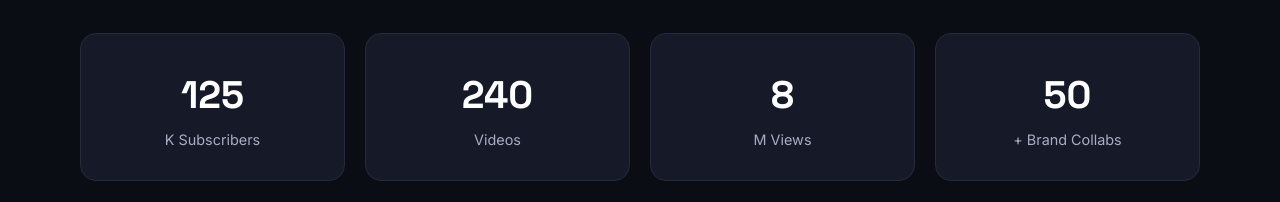
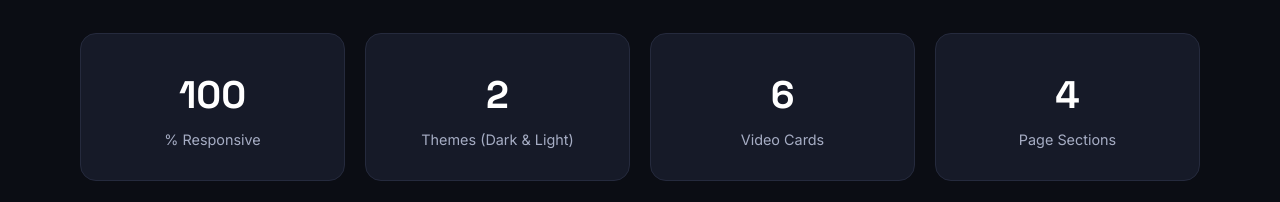
Before and after one commit to vinodsable/creator-portfolio-website, a plain HTML site: page index.html in a window 1280 px wide. Shown: the part 589-791 px from the top of the page. Drawn offline with Linux system fonts and the light colour scheme.

Commit message:
Update demo stats and text

```diff
--- a/index.html
+++ b/index.html
@@ -53,10 +53,10 @@
 <!-- STATS -->
 <section class="stats">
   <div class="container stats-grid">
-    <div class="stat reveal"><strong data-count="125">0</strong><span>K Subscribers</span></div>
-    <div class="stat reveal"><strong data-count="240">0</strong><span>Videos</span></div>
-    <div class="stat reveal"><strong data-count="8">0</strong><span>M Views</span></div>
-    <div class="stat reveal"><strong data-count="50">0</strong><span>+ Brand Collabs</span></div>
+      <div class="stat reveal"><strong data-count="100">0</strong><span>% Responsive</span></div>
+<div class="stat reveal"><strong data-count="2">0</strong><span>Themes (Dark &amp; Light)</span></div>
+<div class="stat reveal"><strong data-count="6">0</strong><span>Video Cards</span></div>
+<div class="stat reveal"><strong data-count="4">0</strong><span>Page Sections</span></div>
   </div>
 </section>
 
@@ -76,7 +76,7 @@
     <div class="reveal">
       <p class="eyebrow">About me</p>
       <h2>Hi, I'm Arjun</h2>
-      <p>I started coding as a college student with a basic laptop and a lot of questions. Today I teach thousands of learners how to go from tutorials to real projects.</p>
+      <p>I started coding as a college student with a basic laptop and a lot of questions. Today I share tutorials to help learners go from tutorials to real projects.</p>
       <p>My focus is simple: clear explanations, honest advice and projects you can show in interviews.</p>
       <div class="tags"><span>HTML</span><span>CSS</span><span>JavaScript</span><span>React</span><span>Python</span><span>Git</span></div>
     </div>
@@ -111,7 +111,7 @@
         <a href="https://github.com" target="_blank" rel="noopener">GitHub</a>
       </div>
     </div>
-    <!-- Replace YOUR_ID with your Formspree form ID -->
+    <!-- your form ID -->
     <form action="https://formspree.io/f/xbgddkyn" method="POST" class="reveal">
       <label for="name">Name</label>
       <input type="text" id="name" name="name" required>
@@ -128,7 +128,7 @@
 <footer class="footer">
   <div class="container foot">
     <a href="#home" class="logo">Arjun<span>Codes</span></a>
-    <p>&copy; 2026 Arjun Codes. All rights reserved.</p>
+    <p>&copy; 2026 Arjun Codes. Demo website by Vinod Sable</p>
   </div>
 </footer>
 
```
